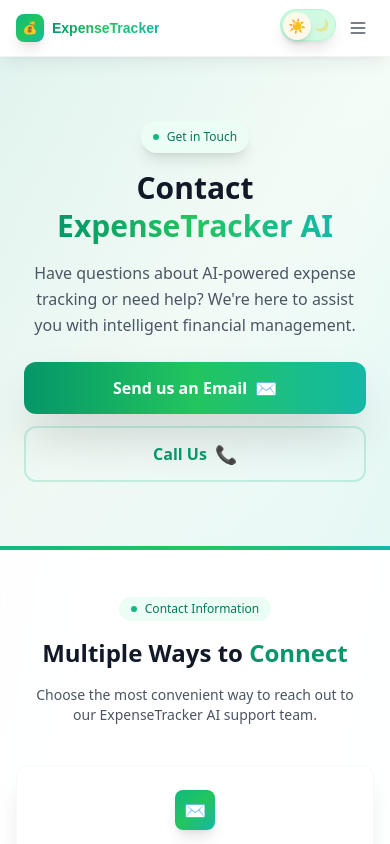
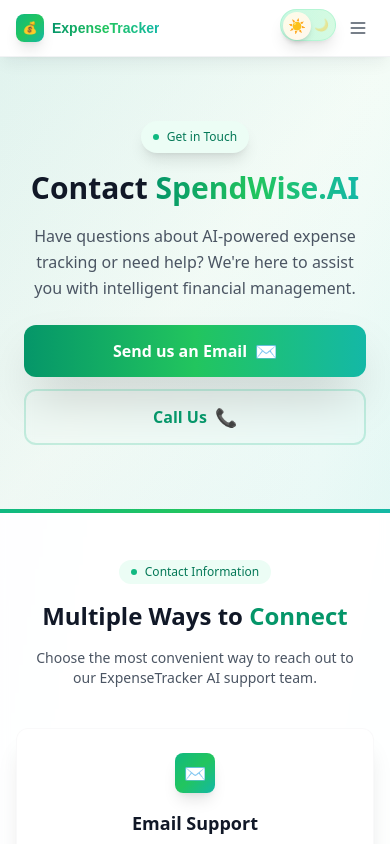
Before and after one commit to VanshShah174/SpendWise.AI, a Next.js app: page /contact in a window 390 px wide. Shown: the top 844 px of the page. Built offline with nearby package versions, Linux system fonts and the light colour scheme; no server answers.

Commit message:
update branding from ExpenseTracker AI to SpendWise.AI across the application

```diff
--- a/app/about/page.tsx
+++ b/app/about/page.tsx
@@ -15,7 +15,7 @@ const AboutPage = () => {
           <h1 className='text-3xl sm:text-4xl md:text-5xl lg:text-6xl xl:text-7xl font-bold mb-4 sm:mb-6 text-gray-900 dark:text-gray-100 leading-tight'>
             About{' '}
             <span className='bg-gradient-to-r from-emerald-600 via-green-500 to-teal-500 bg-clip-text text-transparent'>
-              ExpenseTracker AI
+              SpendWise.AI
             </span>
           </h1>
           <p className='text-base sm:text-lg md:text-xl lg:text-2xl text-gray-600 dark:text-gray-400 max-w-3xl mx-auto leading-relaxed px-2 sm:px-0'>
@@ -53,7 +53,7 @@ const AboutPage = () => {
             <span className='text-emerald-600 dark:text-emerald-400'>AI</span>
           </h2>
           <p className='text-lg md:text-xl text-gray-600 dark:text-gray-400 leading-relaxed max-w-3xl mx-auto'>
-            At ExpenseTracker AI, we leverage cutting-edge artificial
+            At SpendWise.AI, we leverage cutting-edge artificial
             intelligence to revolutionize how individuals achieve financial
             wellness. Our AI analyzes your spending patterns to deliver
             personalized recommendations and actionable insights that lead to
@@ -99,7 +99,7 @@ const AboutPage = () => {
             <h2 className='text-4xl md:text-5xl font-bold mb-6 text-gray-900 dark:text-gray-100'>
               Why Choose{' '}
               <span className='text-emerald-600 dark:text-emerald-400'>
-                ExpenseTracker AI?
+                SpendWise.AI?
               </span>
             </h2>
             <p className='text-lg text-gray-600 dark:text-gray-400 max-w-2xl mx-auto'>
@@ -185,7 +185,7 @@ const AboutPage = () => {
           <div className='grid grid-cols-1 md:grid-cols-2 gap-12 items-center'>
             <div className='space-y-6'>
               <p className='text-lg text-gray-600 dark:text-gray-400 leading-relaxed'>
-                ExpenseTracker AI was born from the vision of creating truly
+                SpendWise.AI was born from the vision of creating truly
                 intelligent financial management tools. Our team of financial
                 experts, data scientists, and technologists came together to
                 solve a critical problem: making personal finance management
@@ -262,7 +262,7 @@ const AboutPage = () => {
 
           <p className='text-xl md:text-2xl mb-10 text-gray-600 dark:text-gray-400 max-w-2xl mx-auto leading-relaxed'>
             Join thousands of users who have already transformed their financial
-            habits with ExpenseTracker AI. Start your journey towards smarter
+            habits with SpendWise.AI. Start your journey towards smarter
             budgeting today.
           </p>
 
--- a/app/actions/getAIInsights.ts
+++ b/app/actions/getAIInsights.ts
@@ -34,7 +34,7 @@ export async function getAIInsights(): Promise<AIInsight[]> {
         {
           id: 'welcome-1',
           type: 'info',
-          title: 'Welcome to ExpenseTracker AI!',
+          title: 'Welcome to SpendWise.AI!',
           message:
             'Start adding your expenses to get personalized AI insights about your spending patterns.',
           action: 'Add your first expense',
--- a/app/contact/page.tsx
+++ b/app/contact/page.tsx
@@ -14,7 +14,7 @@ const ContactPage = () => {
           <h1 className='text-3xl sm:text-4xl md:text-5xl lg:text-6xl xl:text-7xl font-bold mb-4 sm:mb-6 text-gray-900 dark:text-gray-100 leading-tight'>
             Contact{' '}
             <span className='bg-gradient-to-r from-emerald-600 via-green-500 to-teal-500 bg-clip-text text-transparent'>
-              ExpenseTracker AI
+              SpendWise.AI
             </span>
           </h1>
           <p className='text-base sm:text-lg md:text-xl lg:text-2xl text-gray-600 dark:text-gray-400 max-w-3xl mx-auto leading-relaxed px-2 sm:px-0'>
--- a/app/layout.tsx
+++ b/app/layout.tsx
@@ -17,7 +17,7 @@ const geistMono = Geist_Mono({
 });
 
 export const metadata: Metadata = {
-  title: 'ExpenseTracker AI - Smart Financial Management',
+  title: 'SpendWise.AI - Smart Financial Management',
   description:
     'AI-powered expense tracking app with intelligent insights, smart categorization, and personalized financial recommendations',
 };
--- a/components/Footer.tsx
+++ b/components/Footer.tsx
@@ -15,7 +15,7 @@ const Footer = () => {
                 <span className='text-white text-lg'>💰</span>
               </div>
               <h2 className='text-xl font-bold bg-gradient-to-r from-emerald-600 via-green-500 to-teal-500 bg-clip-text text-transparent'>
-                ExpenseTracker AI
+                SpendWise.AI
               </h2>
             </div>
             <p className='text-gray-600 dark:text-gray-400 leading-relaxed max-w-sm'>
@@ -90,7 +90,7 @@ const Footer = () => {
         <div className='flex flex-col md:flex-row justify-between items-center'>
           <div className='text-center md:text-left mb-4 md:mb-0'>
             <p className='text-gray-500 dark:text-gray-400 text-sm'>
-              © {new Date().getFullYear()} ExpenseTracker AI. All rights
+              © {new Date().getFullYear()} SpendWise.AI. All rights
               reserved.
             </p>
           </div>
--- a/components/Guest.tsx
+++ b/components/Guest.tsx
@@ -17,7 +17,7 @@ const Guest = () => {
           <h1 className='text-3xl sm:text-4xl md:text-5xl lg:text-6xl xl:text-7xl font-bold mb-4 sm:mb-6 text-gray-900 dark:text-gray-100 leading-tight'>
             Welcome to{' '}
             <span className='bg-gradient-to-r from-emerald-600 via-green-500 to-teal-500 bg-clip-text text-transparent'>
-              ExpenseTracker AI
+              SpendWise.AI
             </span>
           </h1>
           <p className='text-base sm:text-lg md:text-xl lg:text-2xl mb-6 sm:mb-8 text-gray-600 dark:text-gray-400 leading-relaxed max-w-3xl mx-auto px-2 sm:px-0'>
@@ -94,7 +94,7 @@ const Guest = () => {
               </span>
             </h2>
             <p className='text-sm sm:text-base md:text-lg text-gray-600 dark:text-gray-400 max-w-2xl mx-auto px-2 sm:px-0'>
-              Everything you need to know about ExpenseTracker AI and how it can
+              Everything you need to know about SpendWise.AI and how it can
               transform your financial management.
             </p>
           </div>
@@ -107,10 +107,10 @@ const Guest = () => {
                 </div>
                 <div className='flex-1'>
                   <h3 className='text-lg sm:text-xl font-bold text-gray-900 dark:text-gray-100 mb-2 sm:mb-3'>
-                    What is ExpenseTracker AI?
+                    What is SpendWise.AI?
                   </h3>
                   <p className='text-sm sm:text-base text-gray-600 dark:text-gray-400 leading-relaxed'>
-                    ExpenseTracker AI is an intelligent financial management
+                    SpendWise.AI is an intelligent financial management
                     tool that uses artificial intelligence to help you monitor
                     your spending patterns, get smart category suggestions, and
                     receive personalized insights to improve your financial
@@ -147,10 +147,10 @@ const Guest = () => {
                 </div>
                 <div className='flex-1'>
                   <h3 className='text-lg sm:text-xl font-bold text-gray-900 dark:text-gray-100 mb-2 sm:mb-3'>
-                    Is ExpenseTracker AI free?
+                    Is SpendWise.AI free?
                   </h3>
                   <p className='text-sm sm:text-base text-gray-600 dark:text-gray-400 leading-relaxed'>
-                    Yes, ExpenseTracker AI offers a free plan with basic AI
+                    Yes, SpendWise.AI offers a free plan with basic AI
                     features including smart categorization and insights.
                     Premium plans are available for advanced AI analytics and
                     unlimited AI interactions.
@@ -178,7 +178,7 @@ const Guest = () => {
             </h2>
             <p className='text-sm sm:text-base md:text-lg text-gray-600 dark:text-gray-400 max-w-2xl mx-auto px-2 sm:px-0'>
               Join thousands of satisfied users who have transformed their
-              financial habits with ExpenseTracker AI.
+              financial habits with SpendWise.AI.
             </p>
           </div>
 
@@ -202,7 +202,7 @@ const Guest = () => {
                   </div>
                 </div>
                 <p className='text-sm sm:text-base text-gray-700 dark:text-gray-300 leading-relaxed mb-4'>
-                  &ldquo;ExpenseTracker AI has completely transformed my
+                  &ldquo;SpendWise.AI has completely transformed my
                   budgeting. The AI insights are incredibly helpful and I now
                   have full control over my finances!&rdquo;
                 </p>
@@ -260,7 +260,7 @@ const Guest = () => {
                   </div>
                 </div>
                 <p className='text-sm sm:text-base text-gray-700 dark:text-gray-300 leading-relaxed mb-4'>
-                  &ldquo;ExpenseTracker AI is so intelligent and easy to use.
+                  &ldquo;SpendWise.AI is so intelligent and easy to use.
                   The AI recommendations are spot-on and have genuinely improved
                   my financial habits!&rdquo;
                 </p>
--- a/components/Navbar.tsx
+++ b/components/Navbar.tsx
@@ -33,7 +33,7 @@ export default function Navbar() {
                 </span>
               </div>
               <span className='text-sm sm:text-base md:text-lg lg:text-xl font-bold bg-gradient-to-r from-emerald-600 via-green-500 to-teal-500 bg-clip-text text-transparent'>
-                <span className='hidden sm:inline'>ExpenseTracker AI</span>
+                <span className='hidden sm:inline'>SpendWise.AI</span>
                 <span className='sm:hidden'>ExpenseTracker</span>
               </span>
             </Link>
--- a/lib/ai.ts
+++ b/lib/ai.ts
@@ -13,7 +13,7 @@ const openai = new OpenAI({
   apiKey: process.env.OPENAI_API_KEY, // Ensure your OpenAI API key is set
   defaultHeaders: {
     'HTTP-Referer': process.env.NEXT_PUBLIC_APP_URL || 'http://localhost:3000',
-    'X-Title': 'ExpenseTracker AI',
+    'X-Title': 'SpendWise.AI',
   },
 });
 
--- a/package.json
+++ b/package.json
@@ -4,7 +4,7 @@
   "private": true,
   "scripts": {
     "dev": "next dev",
-    "build": "next build",
+    "build": "prisma generate && next build",
     "start": "next start",
     "lint": "eslint"
   },
```
Also changed, not shown: components/RecordItem.tsx (+20 -26 lines).
